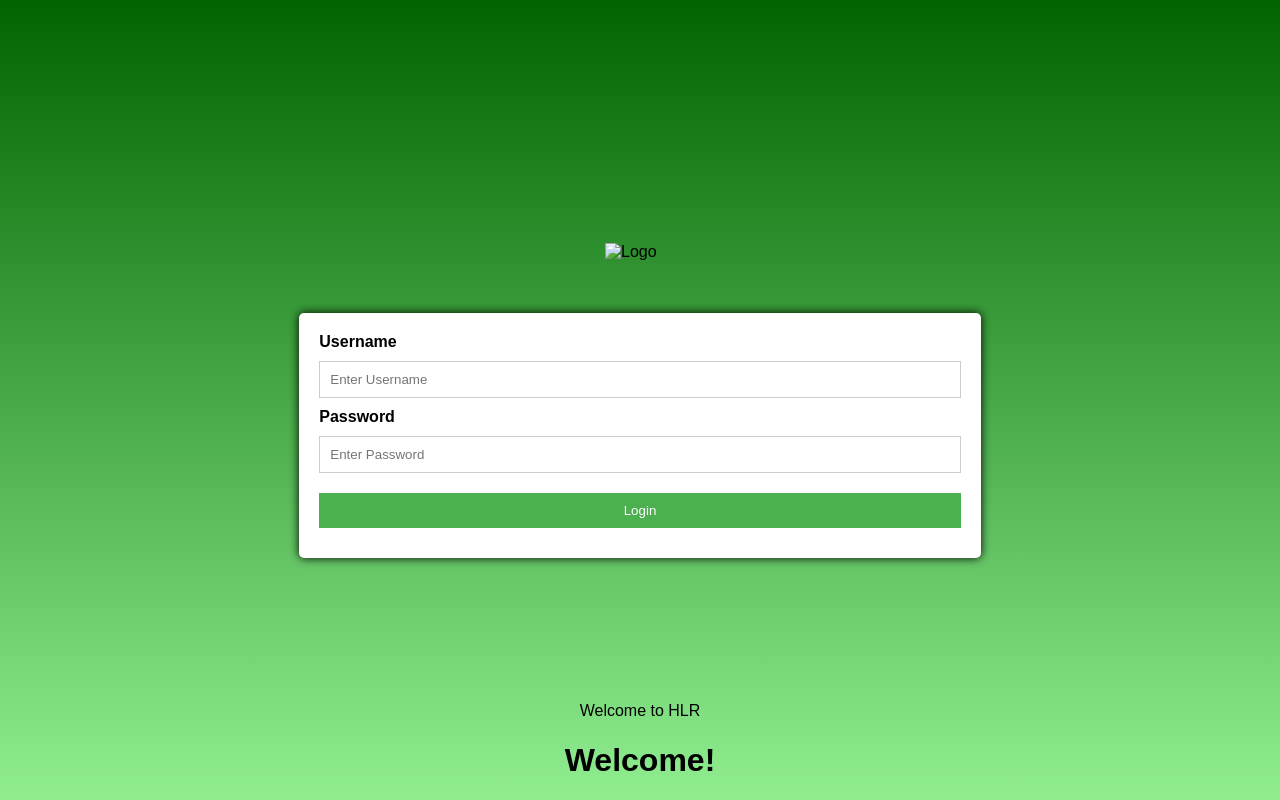
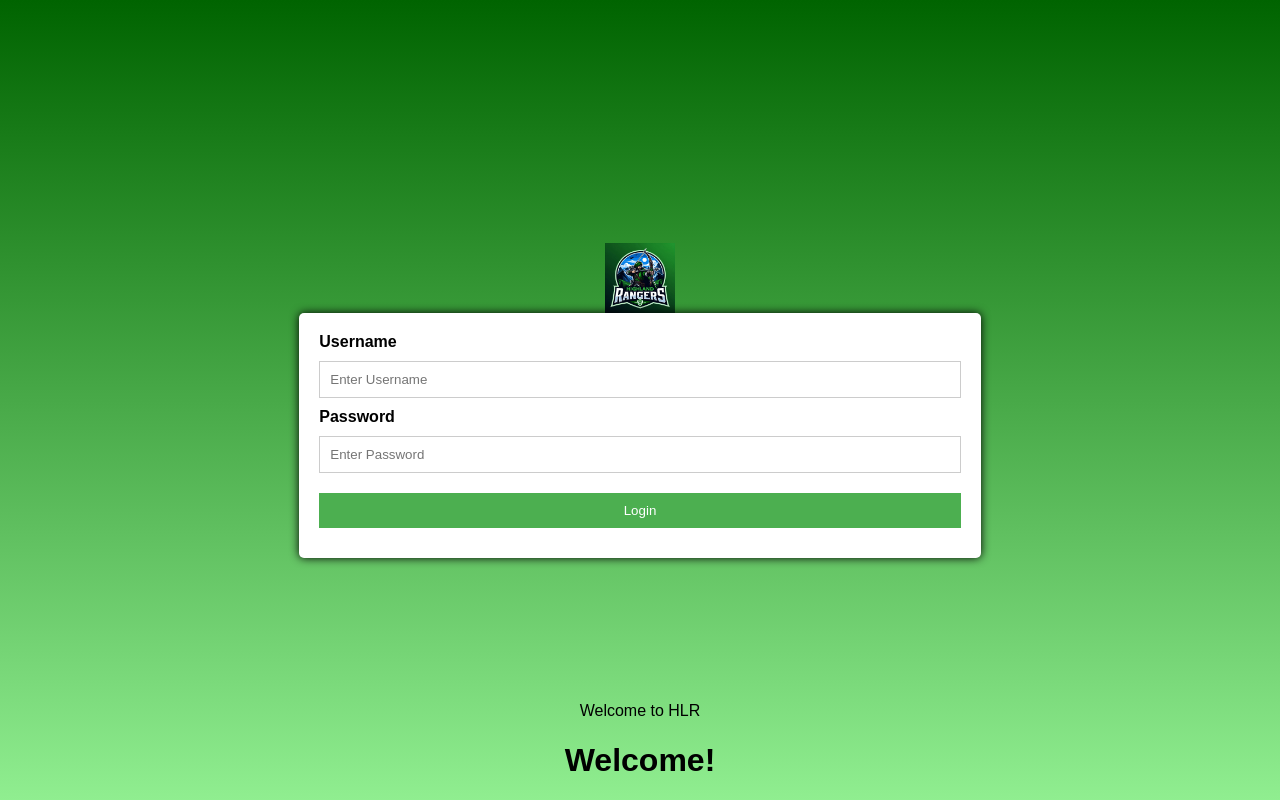
Before and after one commit to Ethan-Geyer/HLRonline, a plain HTML site: page index.html in a window 1280 px wide. Drawn offline with nearby package versions, Linux system fonts and the light colour scheme.

Commit message:
Update index.html

```diff
--- a/index.html
+++ b/index.html
@@ -7,7 +7,7 @@
 </head>
 <body>
 
-<img id="logo" src="logo.jpeg" alt="Logo" style="width:70px;height:70px;">
+<img id="logo" src="logo.jpg" alt="Logo" style="width:70px;height:70px;">
 
 <div class="login-container">
     <label for="uname"><b>Username</b></label>
```
